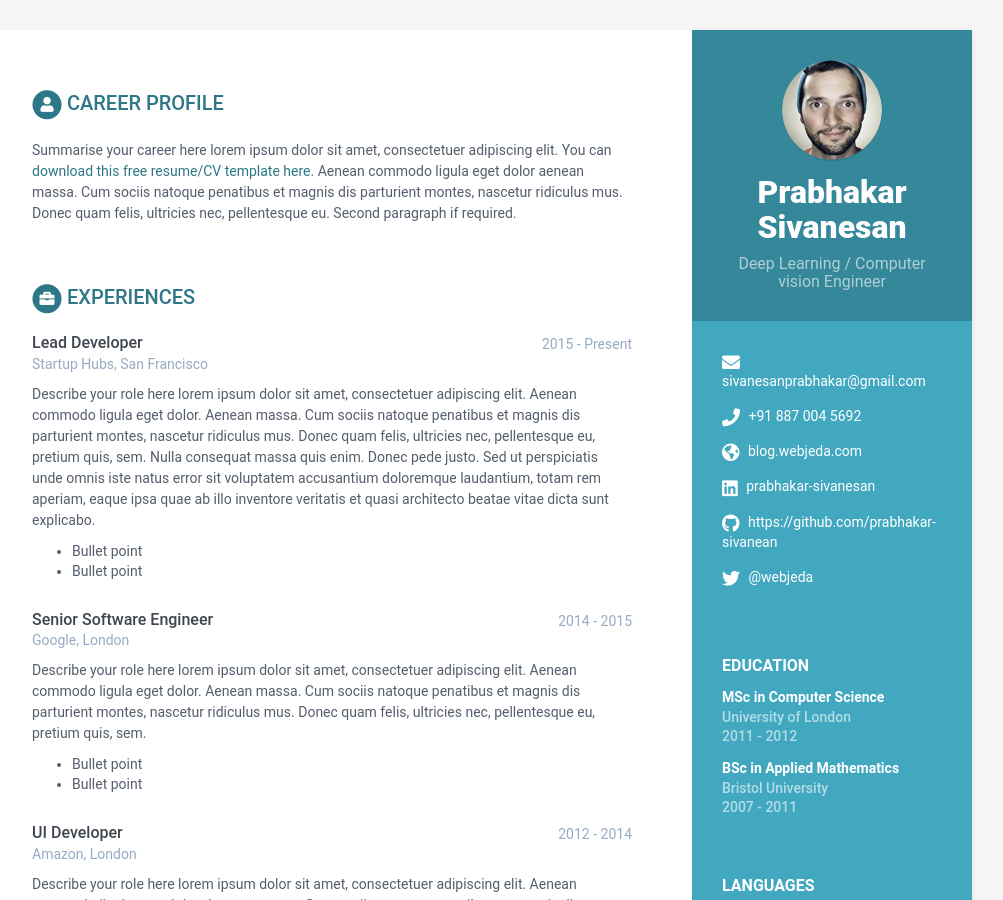
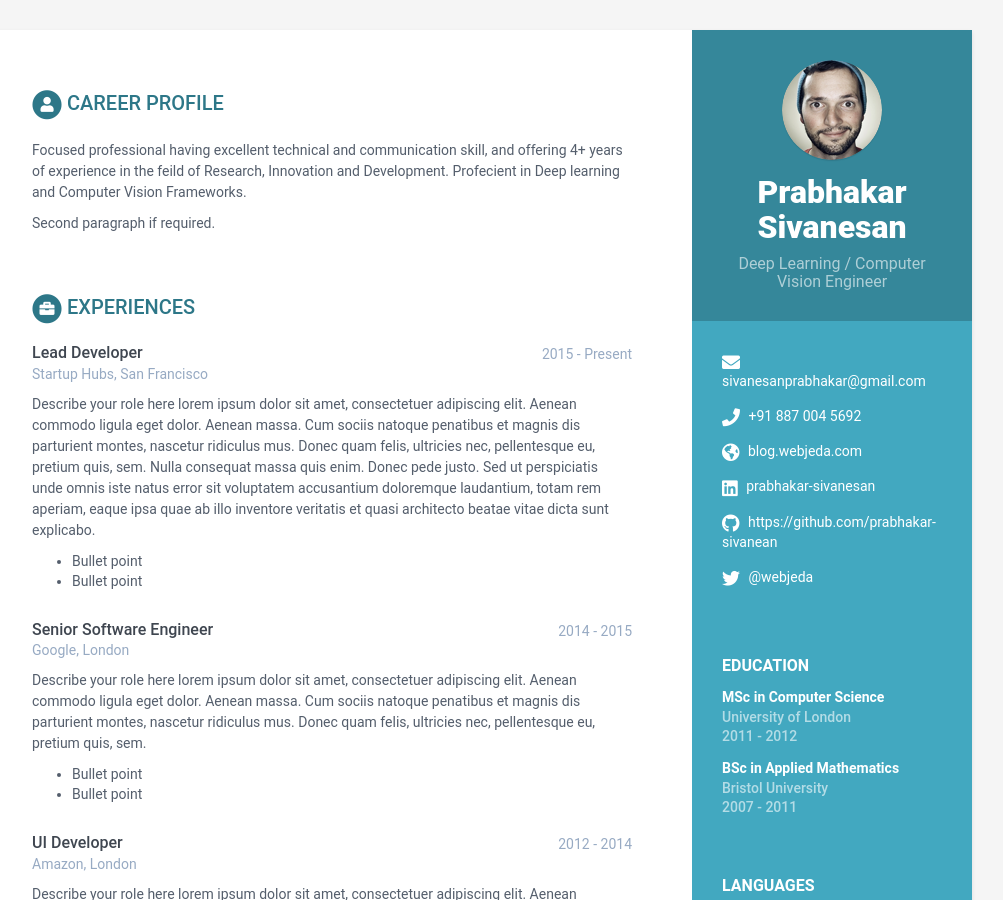
Before and after one commit to prabhakar-sivanean/me, a Jekyll site: the page built from index.html, in a window 1280 px wide and 900 px high. Shown: the whole window, without its empty margins (168-1171 px from the left). Built offline with Jekyll 4.4.1, drawn with Linux system fonts in a browser that asks for light colours.

Commit message:
Update data.yml

```diff
--- a/_data/data.yml
+++ b/_data/data.yml
@@ -8,7 +8,7 @@ sidebar:
 
     # Profile information
     name: Prabhakar Sivanesan
-    tagline: Deep Learning / Computer vision Engineer
+    tagline: Deep Learning / Computer Vision Engineer
     avatar: profile.png  #place a 100x100 picture inside /assets/images/ folder and provide the name of the file below
 
     # Sidebar links
@@ -41,11 +41,9 @@ sidebar:
 career-profile:
     title: Career Profile
     summary: |
-      Summarise your career here lorem ipsum dolor sit amet, consectetuer
-      adipiscing elit. You can [download this free resume/CV template here]().
-      Aenean commodo ligula eget dolor aenean massa. Cum sociis natoque
-      penatibus et magnis dis parturient montes, nascetur ridiculus mus.
-      Donec quam felis, ultricies nec, pellentesque eu.
+      Focused professional having excellent technical and communication skill, and offering 4+ years of
+      experience in the feild of Research, Innovation and Development. Profecient in Deep learning and Computer Vision Frameworks.
+
       Second paragraph if required.
 education:
     - degree: MSc in Computer Science
```
